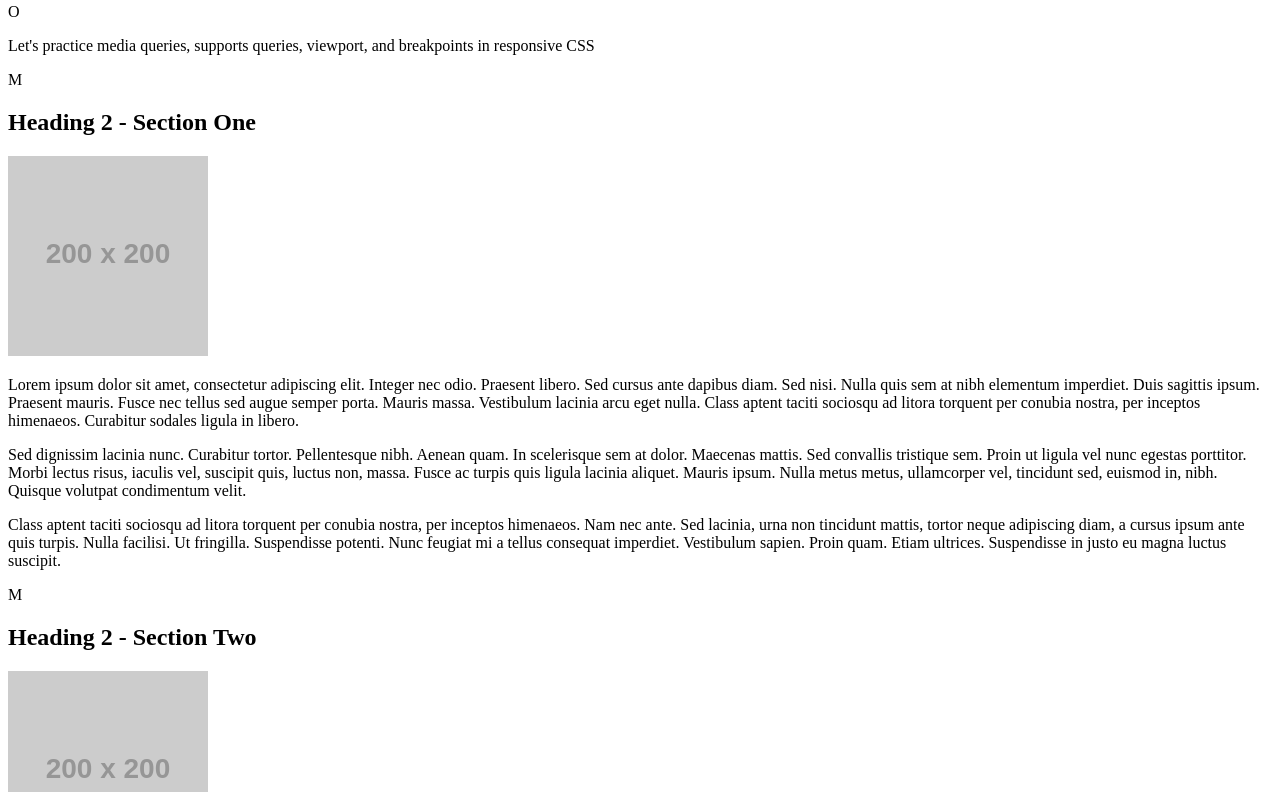
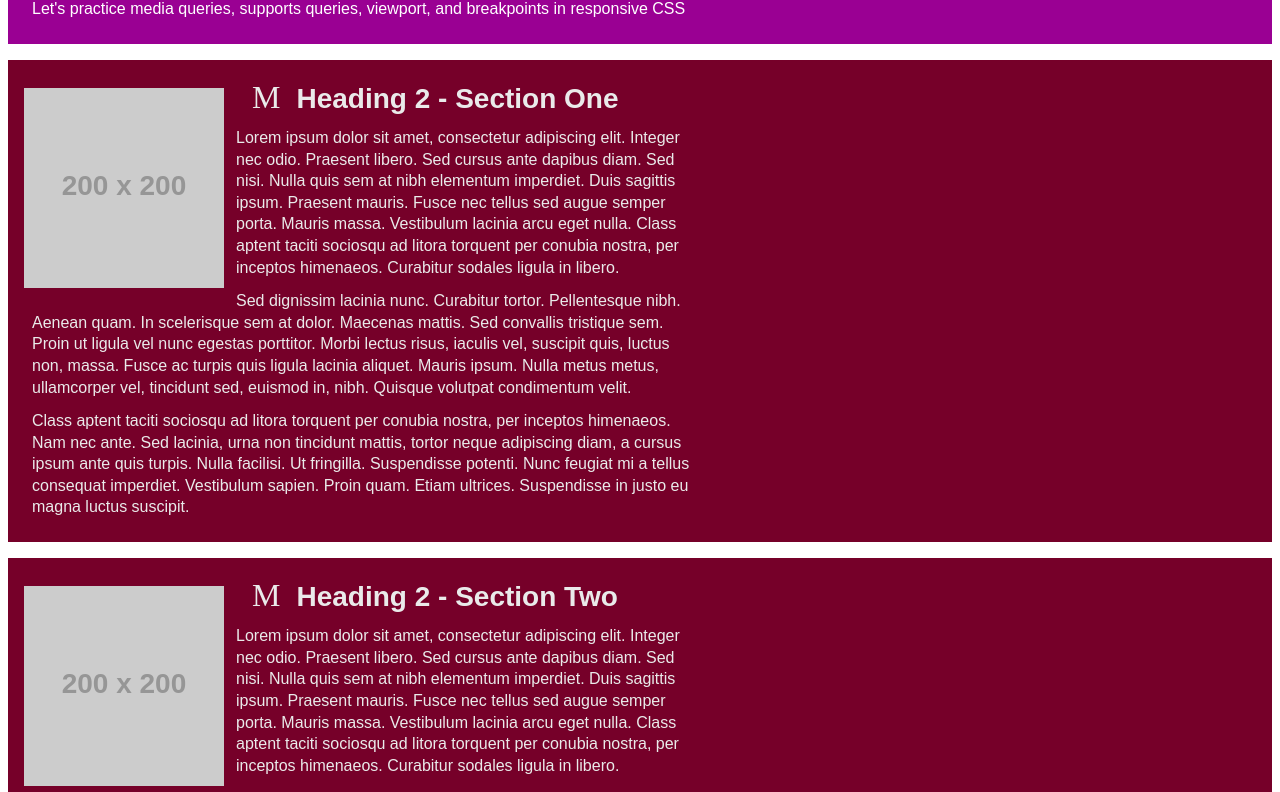
Before and after one commit to SpencerB1994/viewport, a plain HTML site: page index.html in a window 1280 px wide. Shown: the part 77-869 px from the top of the page. Drawn offline with Linux system fonts and the light colour scheme; some icons are missing.

Commit message:
followed instructions on html sheet

```diff
--- a/butterfield.styles.css
+++ b/butterfield.styles.css
@@ -22,7 +22,7 @@
 }
 
 /* ---------- GLOBAL STYLES ---------- */
-*{
+* {
     box-sizing: border-box;
     line-height: 1.35;
 }
--- a/index.html
+++ b/index.html
@@ -4,7 +4,7 @@
         <meta charset="utf-8">
         <meta name="viewport" content="width=device-width, initial-scale=1">
         <!-- Add your name as the author in the meta tag below -->
-        <meta name="author" content="">
+        <meta name="author" content="Spencer Butterfield">
         <!-- These meta tags have been included as an example, but left blank because this is all placeholder content and won't be a real site -->
         <meta name="description" content="">
         <meta name="keywords" content="">
@@ -15,10 +15,11 @@
         <link rel="icon" type="image/png" sizes="16x16" href="favicon-16x16.png">
         <link href="https://res.cloudinary.com/dr6lvwubh/raw/upload/v1581441981/Anicons/anicons-regular.css" rel="stylesheet">
         <!-- Add a link to your properly named CSS file here -->
+        <link rel="stylesheet" href="butterfield.styles.css">
     </head>
     <body>
         <header>
-            <h1>Title Heading</h1><span class="icon" aria-hidden="true">O</span>
+            <h1>Responsive CSS Practice</h1><span class="icon" aria-hidden="true">O</span>
             <p>Let's practice media queries, supports queries, viewport, and breakpoints in responsive CSS</p>
         </header>
         <main>
```
